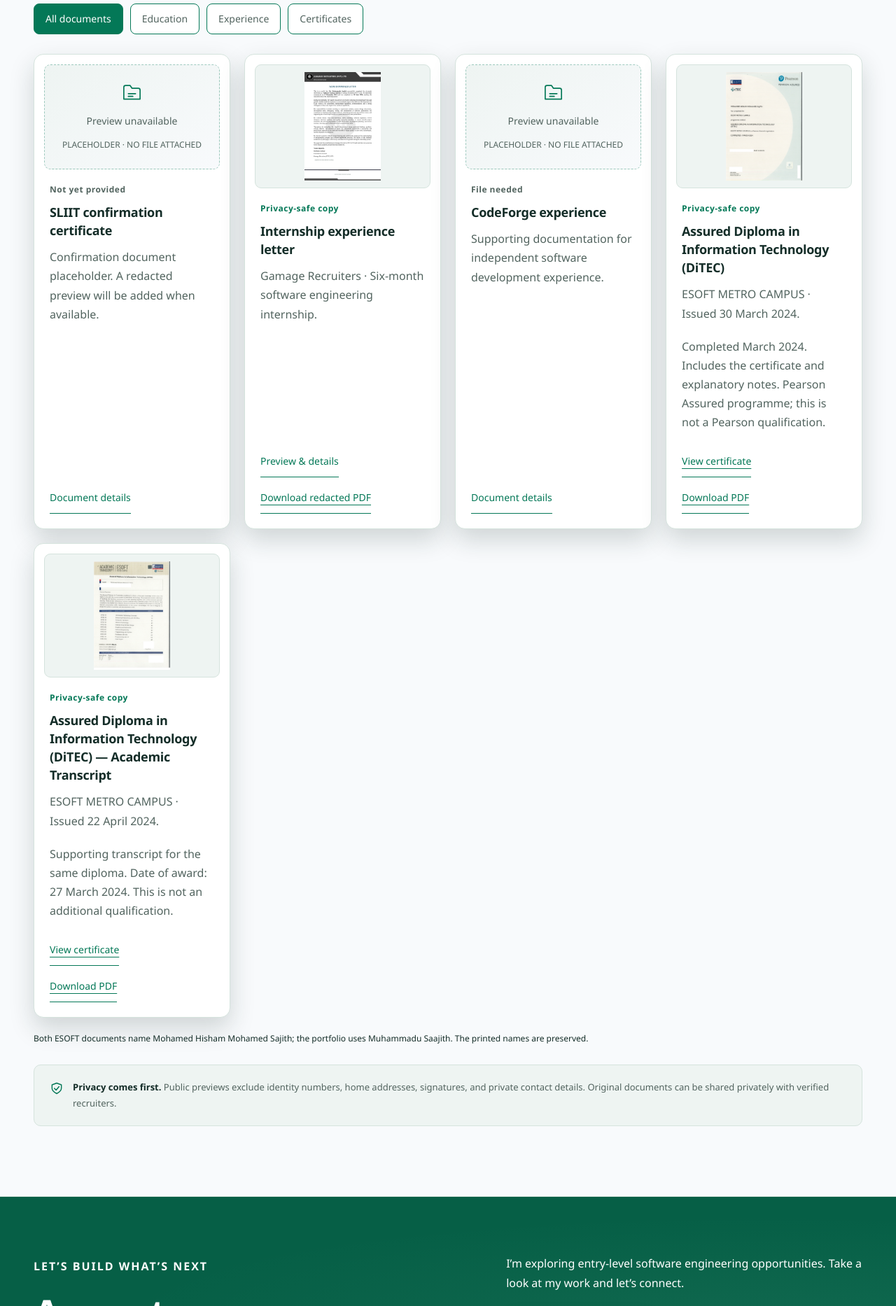
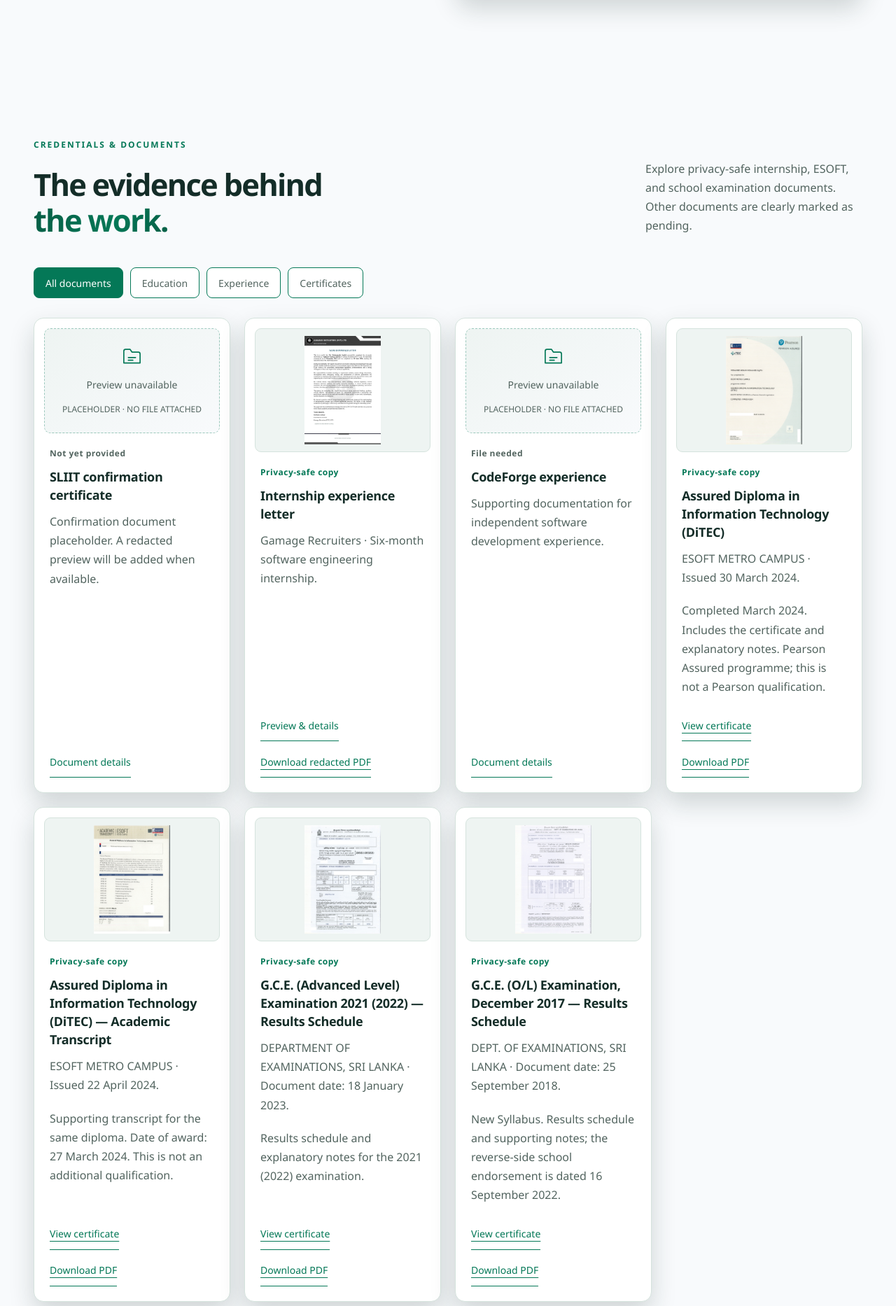
Before and after one commit to muhammadusj001/My-Portfolio, a website: page dist/index.html in a window 1280 px wide. Shown: the part 5600-7466 px from the top of the page at 70% size. Drawn offline with Linux system fonts and the light colour scheme.

Commit message:
Add privacy-safe GCE school examination results

```diff
--- a/dist/index.html
+++ b/dist/index.html
@@ -83,12 +83,13 @@
       <div class="education-records">
       <article class="education-card surface" data-reveal><div class="education-top"><span class="skill-icon soft"><svg class="icon" aria-hidden="true"><use href="#i-cap"/></svg></span><span class="status">Results pending</span></div><h3>SLIIT</h3><p class="education-name">Sri Lanka Institute of Information Technology</p><p>Final semester completed; awaiting results.</p><div class="education-research"><span>FINAL-YEAR RESEARCH</span><strong>AquaSense · Group Leader</strong><p>AI-based swimming pool monitoring and maintenance.</p></div><a class="text-link" href="#projects">Explore the research project</a></article>
       <article class="education-card surface" data-reveal><p class="eyebrow">ESOFT METRO CAMPUS</p><h3>Assured Diploma in Information Technology (DiTEC)</h3><p>Completed March 2024 · Certificate issued 30 March 2024.</p><p>Pearson Assured programme. Certificate and academic transcript are available under Credentials.</p><a class="text-link" href="#esoft-ditec-certificate">View diploma documentation</a></article>
+      <article class="education-card surface" data-reveal><p class="eyebrow">DEPARTMENT OF EXAMINATIONS, SRI LANKA</p><h3>School examination results</h3><p>General Certificate of Education (Advanced Level) Examination 2021 (2022). Results schedule dated 18 January 2023.</p><a class="text-link" href="#gce-advanced-level-results">View A/L documentation</a><p>G.C.E. (O/L) Examination, December 2017 — New Syllabus. Results schedule dated 25 September 2018.</p><a class="text-link" href="#gce-ordinary-level-results">View O/L documentation</a></article>
       </div>
     </section>
     <section class="wrap section" id="credentials" aria-labelledby="credentials-title">
-      <div class="section-heading" data-reveal><div><p class="eyebrow">CREDENTIALS & DOCUMENTS</p><h2 id="credentials-title">The evidence behind<br><span class="gradient-text">the work.</span></h2></div><p>Explore privacy-safe internship and ESOFT documents. Other documents are clearly marked as pending.</p></div>
+      <div class="section-heading" data-reveal><div><p class="eyebrow">CREDENTIALS & DOCUMENTS</p><h2 id="credentials-title">The evidence behind<br><span class="gradient-text">the work.</span></h2></div><p>Explore privacy-safe internship, ESOFT, and school examination documents. Other documents are clearly marked as pending.</p></div>
       <div class="filters" role="group" aria-label="Filter credentials"><button type="button" class="selected" data-filter="all" aria-pressed="true">All documents</button><button type="button" data-filter="education" aria-pressed="false">Education</button><button type="button" data-filter="experience" aria-pressed="false">Experience</button><button type="button" data-filter="certificate" aria-pressed="false">Certificates</button></div>
-      <p class="sr-only" id="filter-status" role="status" aria-live="polite">Showing all 5 documents: 3 available copies and 2 placeholders.</p>
+      <p class="sr-only" id="filter-status" role="status" aria-live="polite">Showing all 7 documents: 5 available copies and 2 placeholders.</p>
       <div class="credential-grid">
         <article class="credential surface" data-category="education"><div class="document-placeholder"><svg class="icon" aria-hidden="true"><use href="#i-folder"/></svg><span>Preview unavailable</span><small>PLACEHOLDER · NO FILE ATTACHED</small></div><div class="credential-copy"><span class="doc-status">Not yet provided</span><h3>SLIIT confirmation certificate</h3><p>Confirmation document placeholder. A redacted preview will be added when available.</p><button type="button" class="doc-info" data-doc="SLIIT confirmation certificate">Document details</button></div></article>
         <article class="credential surface" id="internship-letter" data-category="experience" aria-labelledby="internship-letter-title" tabindex="-1">
@@ -104,8 +105,17 @@
           <a class="document-preview" href="assets/documents/esoft-ditec-transcript-redacted.pdf" target="_blank" rel="noopener noreferrer" aria-label="View Assured Diploma in Information Technology (DiTEC) — Academic Transcript (PDF, opens in a new tab)"><img src="assets/documents/esoft-ditec-transcript-preview.jpg" alt="Privacy-safe ESOFT Assured Diploma in Information Technology (DiTEC) — Academic Transcript preview" width="1200" height="1698" loading="lazy" decoding="async"></a>
           <div class="credential-copy"><span class="doc-status available">Privacy-safe copy</span><h3 id="esoft-ditec-transcript-title">Assured Diploma in Information Technology (DiTEC) — Academic Transcript</h3><p>ESOFT METRO CAMPUS · Issued 22 April 2024.</p><p>Supporting transcript for the same diploma. Date of award: 27 March 2024. This is not an additional qualification.</p><div class="document-actions"><a class="doc-info" href="assets/documents/esoft-ditec-transcript-redacted.pdf" target="_blank" rel="noopener noreferrer">View certificate</a><a class="doc-info" href="assets/documents/esoft-ditec-transcript-redacted.pdf" download="esoft-ditec-transcript-redacted.pdf">Download PDF</a></div></div>
         </article>
+        <article class="credential surface" id="gce-advanced-level-results" data-category="education" aria-labelledby="gce-advanced-level-results-title" tabindex="-1">
+          <a class="document-preview" href="assets/documents/gce-advanced-level-results-redacted.pdf" target="_blank" rel="noopener noreferrer" aria-label="View G.C.E. (Advanced Level) Examination 2021 (2022) — Results Schedule (PDF, opens in a new tab)"><img src="assets/documents/gce-advanced-level-results-preview.jpg" alt="Privacy-safe G.C.E. (Advanced Level) Examination 2021 (2022) — Results Schedule preview" width="1200" height="1698" loading="lazy" decoding="async"></a>
+          <div class="credential-copy"><span class="doc-status available">Privacy-safe copy</span><h3 id="gce-advanced-level-results-title">G.C.E. (Advanced Level) Examination 2021 (2022) — Results Schedule</h3><p>DEPARTMENT OF EXAMINATIONS, SRI LANKA · Document date: 18 January 2023.</p><p>Results schedule and explanatory notes for the 2021 (2022) examination.</p><div class="document-actions"><a class="doc-info" href="assets/documents/gce-advanced-level-results-redacted.pdf" target="_blank" rel="noopener noreferrer">View certificate</a><a class="doc-info" href="assets/documents/gce-advanced-level-results-redacted.pdf" download="gce-advanced-level-results-redacted.pdf">Download PDF</a></div></div>
+        </article>
+        <article class="credential surface" id="gce-ordinary-level-results" data-category="education" aria-labelledby="gce-ordinary-level-results-title" tabindex="-1">
+          <a class="document-preview" href="assets/documents/gce-ordinary-level-results-redacted.pdf" target="_blank" rel="noopener noreferrer" aria-label="View G.C.E. (O/L) Examination, December 2017 — Results Schedule (PDF, opens in a new tab)"><img src="assets/documents/gce-ordinary-level-results-preview.jpg" alt="Privacy-safe G.C.E. (O/L) Examination, December 2017 — Results Schedule preview" width="1200" height="1698" loading="lazy" decoding="async"></a>
+          <div class="credential-copy"><span class="doc-status available">Privacy-safe copy</span><h3 id="gce-ordinary-level-results-title">G.C.E. (O/L) Examination, December 2017 — Results Schedule</h3><p>DEPT. OF EXAMINATIONS, SRI LANKA · Document date: 25 September 2018.</p><p>New Syllabus. Results schedule and supporting notes; the reverse-side school endorsement is dated 16 September 2022.</p><div class="document-actions"><a class="doc-info" href="assets/documents/gce-ordinary-level-results-redacted.pdf" target="_blank" rel="noopener noreferrer">View certificate</a><a class="doc-info" href="assets/documents/gce-ordinary-level-results-redacted.pdf" download="gce-ordinary-level-results-redacted.pdf">Download PDF</a></div></div>
+        </article>
       </div>
       <p class="small">Both ESOFT documents name Mohamed Hisham Mohamed Sajith; the portfolio uses Muhammadu Saajith. The printed names are preserved.</p>
+      <p class="small">The school examination records name MUHAMMADU HISHAM MUHAMMADU SAJITH; the portfolio uses Muhammadu Saajith. The printed names are preserved.</p>
       <div class="privacy-note"><svg class="icon" aria-hidden="true"><use href="#i-shield"/></svg><p><strong>Privacy comes first.</strong> Public previews exclude identity numbers, home addresses, signatures, and private contact details. Original documents can be shared privately with verified recruiters.</p></div>
     </section>
     <section id="contact" class="contact" aria-labelledby="contact-title"><div class="wrap contact-inner" data-reveal><div><p class="eyebrow">LET’S BUILD WHAT’S NEXT</p><h2 id="contact-title">A new team.<br>A new <span class="gradient-text">challenge.</span></h2></div><div class="contact-copy"><p>I’m exploring entry-level software engineering opportunities. Take a look at my work and let’s connect.</p><div class="actions"><a class="button primary" href="https://github.com/muhammadusj001" target="_blank" rel="noopener noreferrer"><svg class="icon" aria-hidden="true"><use href="#i-github"/></svg>Find me on GitHub</a><a class="button outline" id="linkedin" href="https://www.linkedin.com/" target="_blank" rel="noopener noreferrer">LinkedIn · profile pending</a></div><p class="small" id="linkedin-note">Personal LinkedIn profile link will be added when confirmed.</p></div></div></section>
--- a/dist/script.js
+++ b/dist/script.js
@@ -117,7 +117,7 @@ const LINKEDIN_URL = '';
     button.addEventListener('click', () => setCredentialFilter(button));
   });
   // Documentation links reveal their card even after another filter was selected.
-  document.querySelectorAll('a[href="#internship-letter"], a[href="#esoft-ditec-certificate"]').forEach(link => {
+  document.querySelectorAll('a[href="#internship-letter"], a[href="#esoft-ditec-certificate"], a[href="#gce-advanced-level-results"], a[href="#gce-ordinary-level-results"]').forEach(link => {
     link.addEventListener('click', () => {
       const card = document.getElementById(link.hash.slice(1));
       if (!card) return;
```
Also changed, not shown: README.md, dist/assets/documents/gce-advanced-level-results-preview.jpg (added), dist/assets/documents/gce-ordinary-level-results-preview.jpg (added), 3 other files.
